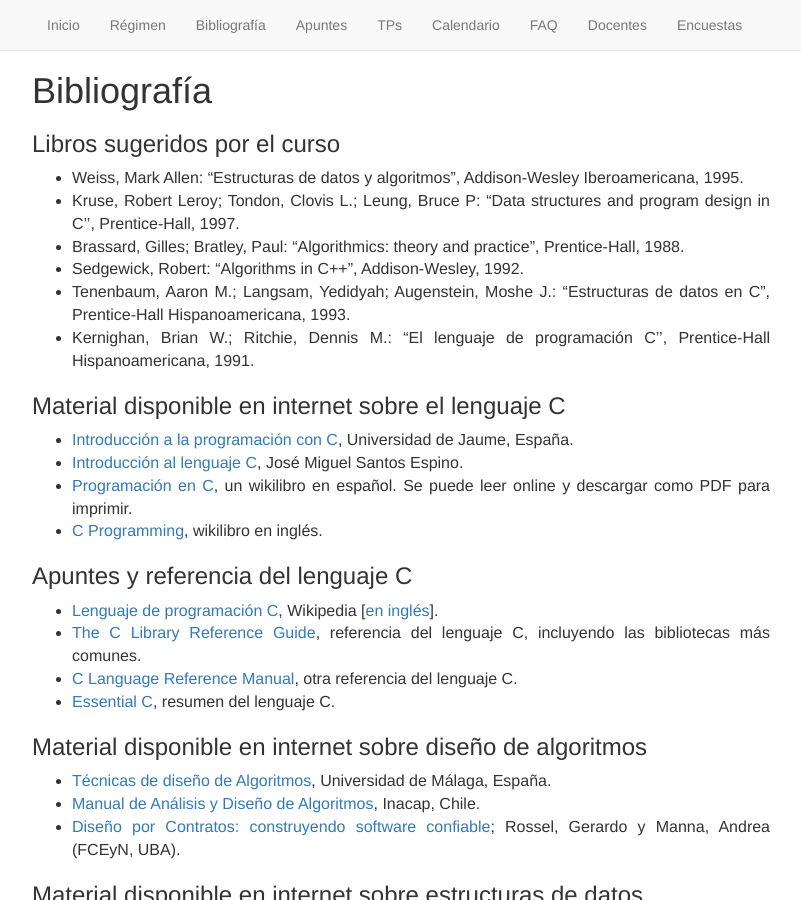
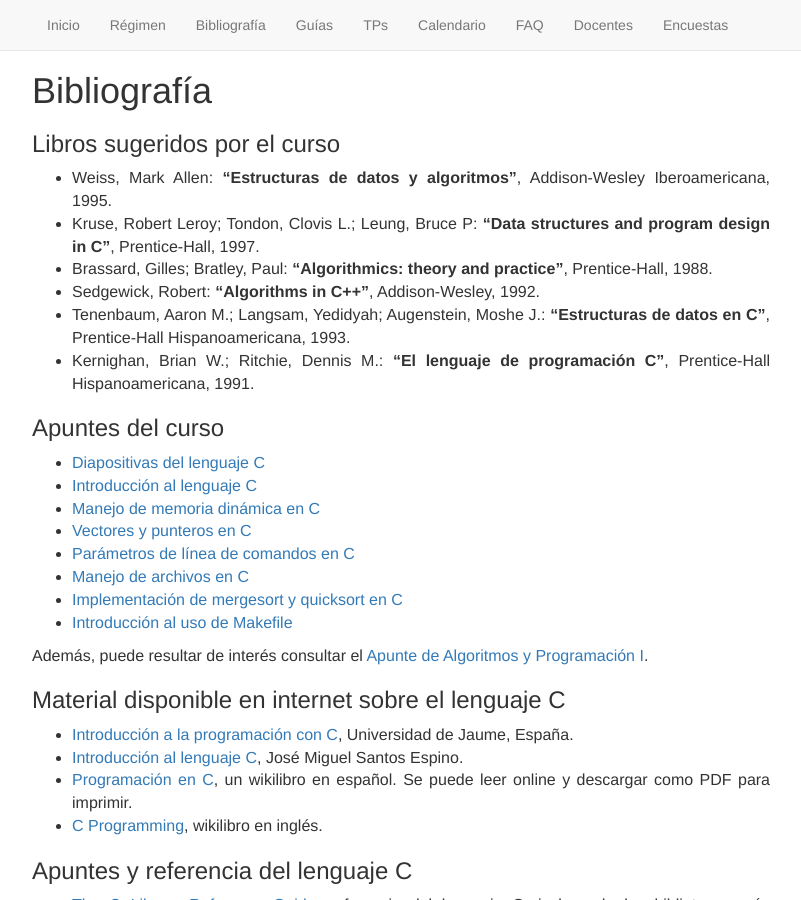
Before and after one commit to algoritmos-rw/algoritmos, a Jekyll site: the page built from static/02_bibliografia.md, in a window 1280 px wide and 900 px high. Shown: the whole window, without its empty margins (239-1040 px from the left). Built offline with Jekyll 4.4.1, drawn with Linux system fonts in a browser that asks for light colours; some of the changed text lies outside the part shown.

Commit message:
Uno páginas de bibliografía con apuntes e importo guías para darle visibilidad.

```diff
--- a/_includes/header.html
+++ b/_includes/header.html
@@ -17,7 +17,7 @@
             <li><a href="{{ '/' | relative_url }}">Inicio</a></li>
             <li><a href="{{ '/regimen/' | relative_url }}">Régimen</a></li>
             <li><a href="{{ '/bibliografia/' | relative_url }}">Bibliografía</a></li>
-            <li><a href="{{ '/apuntes/' | relative_url }}">Apuntes</a></li>
+            <li><a href="{{ '/guias/' | relative_url }}">Guías</a></li>
             <li><a href="{{ '/tps/' | relative_url }}">TPs</a></li>
             <li><a href="{{ '/calendario/' | relative_url }}">Calendario</a></li>
             <li><a href="{{ '/faq/' | relative_url }}">FAQ</a></li>
--- a/static/02_bibliografia.md
+++ b/static/02_bibliografia.md
@@ -9,12 +9,25 @@
 
 ### Libros sugeridos por el curso
 
-* Weiss, Mark Allen: "Estructuras de datos y algoritmos", Addison-Wesley Iberoamericana, 1995.
-* Kruse, Robert Leroy;  Tondon, Clovis L.;  Leung, Bruce P: "Data structures and program design in C'', Prentice-Hall, 1997.
-* Brassard, Gilles;  Bratley, Paul: "Algorithmics: theory and practice", Prentice-Hall, 1988.
-* Sedgewick, Robert: "Algorithms in C++", Addison-Wesley, 1992.
-* Tenenbaum, Aaron M.;  Langsam, Yedidyah;  Augenstein, Moshe J.: "Estructuras de datos en C", Prentice-Hall Hispanoamericana, 1993.
-* Kernighan, Brian W.;  Ritchie, Dennis M.: "El lenguaje de programación C'', Prentice-Hall Hispanoamericana, 1991.
+* Weiss, Mark Allen: **"Estructuras de datos y algoritmos"**, Addison-Wesley Iberoamericana, 1995.
+* Kruse, Robert Leroy;  Tondon, Clovis L.;  Leung, Bruce P: **"Data structures and program design in C"**, Prentice-Hall, 1997.
+* Brassard, Gilles;  Bratley, Paul: **"Algorithmics: theory and practice"**, Prentice-Hall, 1988.
+* Sedgewick, Robert: **"Algorithms in C++"**, Addison-Wesley, 1992.
+* Tenenbaum, Aaron M.;  Langsam, Yedidyah;  Augenstein, Moshe J.: **"Estructuras de datos en C"**, Prentice-Hall Hispanoamericana, 1993.
+* Kernighan, Brian W.;  Ritchie, Dennis M.: **"El lenguaje de programación C"**, Prentice-Hall Hispanoamericana, 1991.
+
+### Apuntes del curso
+
+* [Diapositivas del lenguaje C](https://sites.google.com/site/fiuba7541rw/filminas_c.pdf?attredirects=0&d=1)
+* [Introducción al lenguaje C](https://sites.google.com/site/fiuba7541rw/apuntes/Lenguaje_C.pdf?attredirects=0)
+* [Manejo de memoria dinámica en C](https://sites.google.com/site/fiuba7541rw/apuntes/MemoriaDinamica.pdf?attredirects=0)
+* [Vectores y punteros en C](https://sites.google.com/site/fiuba7541rw/apuntes/Vectores_y_Punteros.pdf?attredirects=0)
+* [Parámetros de línea de comandos en C](https://sites.google.com/site/fiuba7541rw/apuntes/Parametros.pdf?attredirects=0)
+* [Manejo de archivos en C](https://sites.google.com/site/fiuba7541rw/apuntes/Archivos.pdf?attredirects=0)
+* [Implementación de mergesort y quicksort en C](https://sites.google.com/site/fiuba7541rw/apuntes/Ordenamiento.pdf?attredirects=0)
+* [Introducción al uso de Makefile](https://sites.google.com/site/fiuba7541rw/apuntes/Makefile.pdf?attredirects=0)
+
+Además, puede resultar de interés consultar el [Apunte de Algoritmos y Programación I](https://drive.google.com/file/d/0B0KKEIBDHL7tdEQ3bFZ2M3VrZzA/view).
 
 ### Material disponible en internet sobre el lenguaje C
 
@@ -25,7 +38,6 @@
 
 ### Apuntes y referencia del lenguaje C
 
-* [Lenguaje de programación C](http://es.wikipedia.org/wiki/Lenguaje_de_programaci%C3%B3n_C), Wikipedia [[en inglés](http://en.wikipedia.org/wiki/C_(programming_language))].
 * [The C Library Reference Guide](http://www.acm.uiuc.edu/webmonkeys/book/c_guide/), referencia del lenguaje C, incluyendo las bibliotecas más comunes.
 * [C Language Reference Manual](http://techpubs.sgi.com/library/dynaweb_docs/0650/SGI_Developer/books/CLanguageRef/sgi_html/index.html), otra referencia del lenguaje C.
 * [Essential C](http://cslibrary.stanford.edu/101/), resumen del lenguaje C.
@@ -54,6 +66,26 @@
 * [Algoritmos de pathfinding](http://qiao.github.io/PathFinding.js/visual/)
 * [Visualizaciones de estructuras de datos](https://www.cs.usfca.edu/~galles/visualization/Algorithms.html)
 
+### Ejemplos de código
+
+* [malloc y struct](https://sites.google.com/site/fiuba7541rw/ejemplos-de-codigo/malloc.zip?attredirects=0)
+* [Archivos](https://sites.google.com/site/fiuba7541rw/ejemplos-de-codigo/archivos.tar.gz?attredirects=0)
+* [rot13](https://sites.google.com/site/fiuba7541rw/ejemplos-de-codigo/rot13.c?attredirects=0) (ejemplo básico de lectura y escritura de archivos)
+* [Potenciación eficiente](https://sites.google.com/site/fiuba7541rw/ejemplos-de-codigo/potencia.c?attredirects=0)
+* [Medición  de tiempos](https://sites.google.com/site/fiuba7541rw/ejemplos-de-codigo/medicion.c?attredirects=0)
+* [Makefile](https://sites.google.com/site/fiuba7541rw/ejemplos-de-codigo/Makefile?attredirects=0)
+* [Eliminación de recursión](https://sites.google.com/site/fiuba7541rw/clases/eliminacionderecursionclase2012-09-10/recursion-elim.zip?attredirects=0)
+* [Punteros a funciones](https://sites.google.com/site/fiuba7541rw/ejemplos-de-codigo/funciones.c?attredirects=0)
+* [Ejemplos de programación dinámica](https://sites.google.com/site/fiuba7541rw/ejemplos-de-codigo/ejemplosProgramacionDinamica.zip?attredirects=0) (coeficientes, escalones, soga y teléfono).
+
+Implementaciones de ordenamientos recursivos
+
+* [Merge sort simple](https://sites.google.com/site/fiuba7541rw/ejemplos-de-codigo/mergesort_simple.c?attredirects=0)
+* [Merge sort con un buffer](https://sites.google.com/site/fiuba7541rw/ejemplos-de-codigo/mergesort_buffer.c?attredirects=0)
+* [Merge sort con punteros en lugar de vectores](https://sites.google.com/site/fiuba7541rw/ejemplos-de-codigo/mergesort_punteros.c?attredirects=0)
+* [Quick sort simple](https://sites.google.com/site/fiuba7541rw/ejemplos-de-codigo/quicksort.c?attredirects=0)
+* [Quick sort alternativo](https://sites.google.com/site/fiuba7541rw/ejemplos-de-codigo/quicksort_alt.c?attredirects=0)
+
 ### Otros enlaces
 
 #### Material introductorio a `make`, `man` y `gcc`
@@ -69,3 +101,8 @@
   * [Try Git](http://try.github.io/) - tutorial hands-on de 15 minutos, online, en inglés.
   * [git - la guía sencilla](http://rogerdudler.github.io/git-guide/index.es.html) - guía en español para iniciarse en git.
   * [Mercurial](http://mercurial.selenic.com/).
+
+Finalmente, cuando corresponda recomendamos escribir los informes utilizando [LaTeX](http://www.latex-project.org/).
+Contamos con una [introducción al desarrollo de documentos en LaTeX](https://sites.google.com/site/fiuba7541rw/apuntes/INTRODUCCIONALATEX.pdf?attredirects=0),
+un [ejemplo](https://sites.google.com/site/fiuba7541rw/apuntes/Ejemplo.zip?attredirects=0) para tomar de punto de partida,
+y un [informe de ejemplo](https://sites.google.com/site/fiuba7540rw/material/InformeEjemplo.tar.gz?attredirects=0).
```
Also changed, not shown: static/03_apuntes.md (deleted, +0 -52 lines), static/03_guias.md (added, +15 -0 lines), static/guias/backtracking.md (+1 -1 lines), static/guias/grafos.md (+2 -2 lines), static/guias/greedy.md (+1 -1 lines), static/guias/index.md (deleted, +0 -14 lines), static/guias/pd.md (+1 -1 lines).
